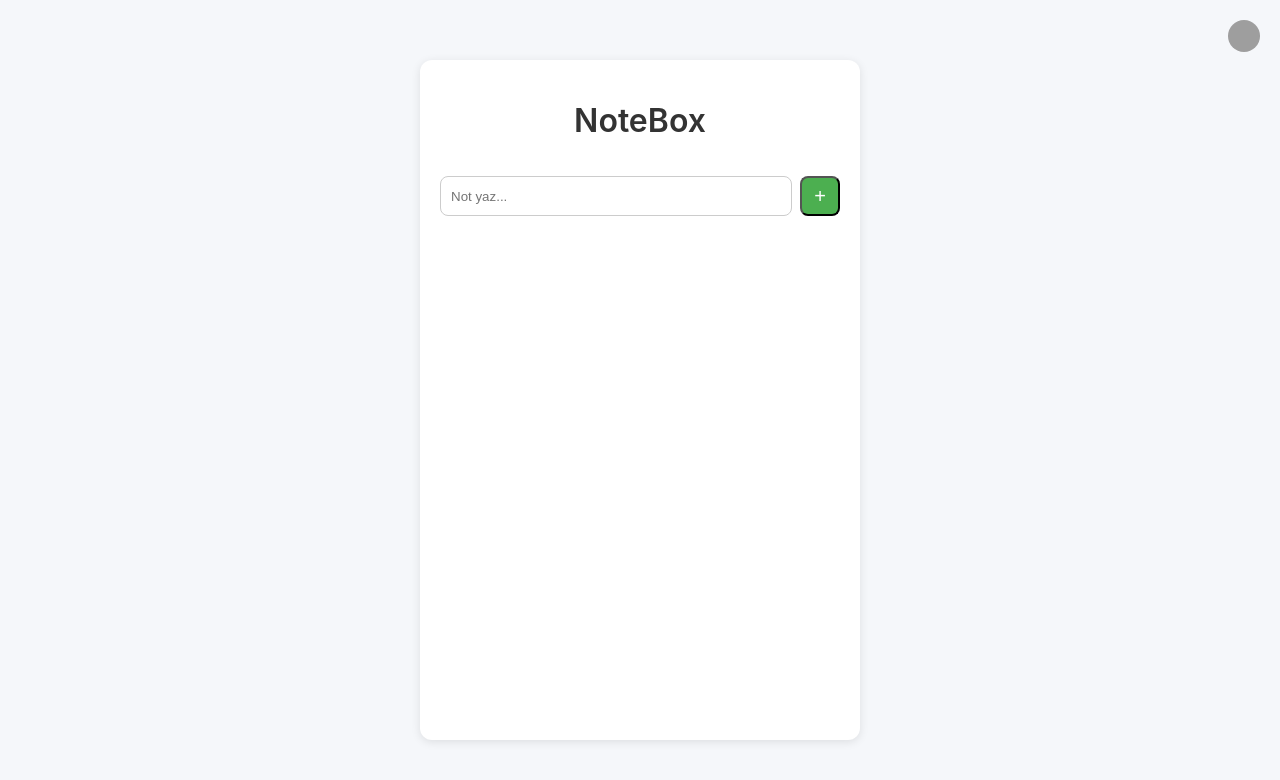
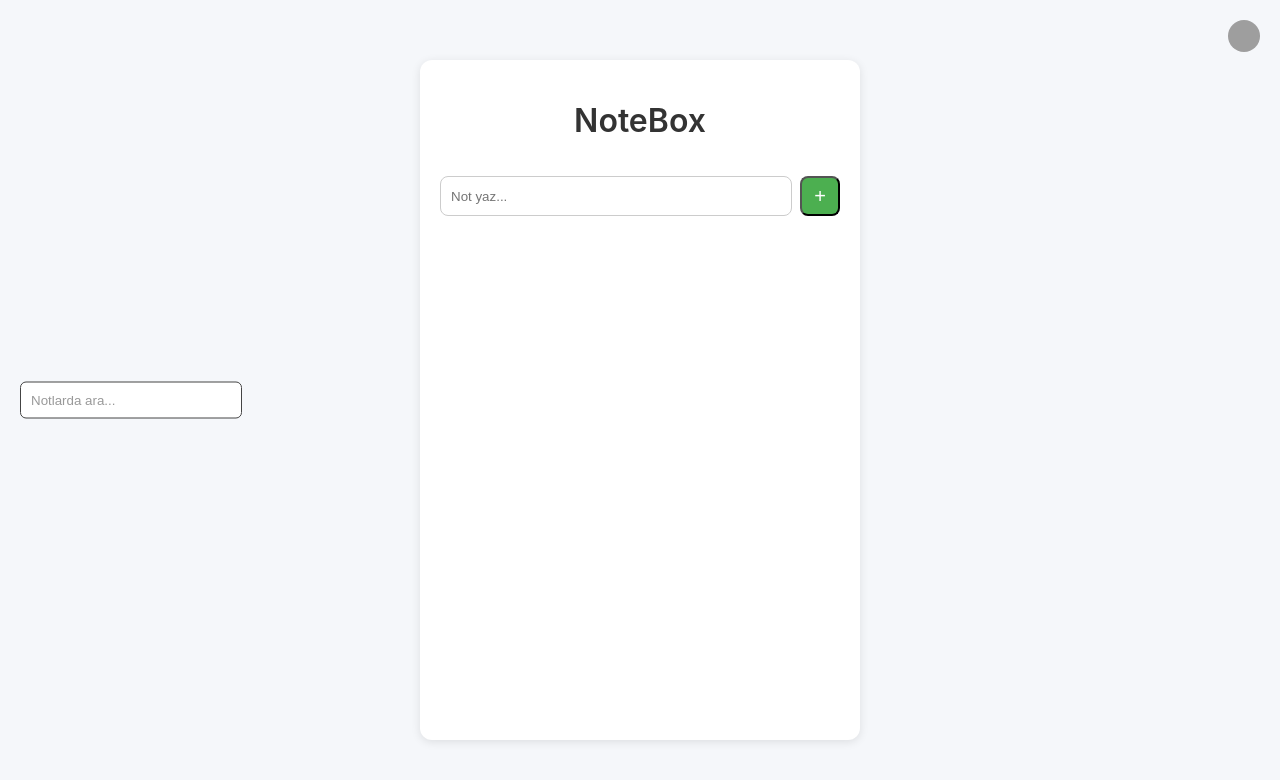
Before and after one commit to UgurBilgic/NoteBox, a React (Create React App) app: page / in a window 1280 px wide. Shown: the top 780 px of the page. Built offline with nearby package versions, Linux system fonts and the light colour scheme; grey boxes are pictures that could not be loaded.

Commit message:
Not arama özelliği eklendi ve UI düzenlemeleri yapıldı

```diff
--- a/src/App.css
+++ b/src/App.css
@@ -213,3 +213,67 @@ body.dark .theme-toggle {
 body.dark .note-list::-webkit-scrollbar-thumb {
   background: #555;
 }
+
+.search-input::placeholder {
+  color: var(--text-light);
+}
+
+.search-row {
+  display: flex;
+  justify-content: flex-start;
+  width: 100%;
+  margin-bottom: 10px;
+}
+
+.search-input {
+  width: 60%;
+  padding: 10px;
+  border: 1px solid var(--border);
+  border-radius: 6px;
+  background: var(--card-bg);
+  color: var(--text);
+  outline: none;
+}
+
+.search-box-left {
+  position: fixed;
+  left: 20px;
+  top: 50%;
+  transform: translateY(-50%);
+}
+
+.search-left-input {
+  width: 200px;
+  padding: 10px;
+  border: 1px solid var(--border);
+  border-radius: 6px;
+  background: var(--card-bg);
+  color: var(--text);
+  outline: none;
+}
+
+.search-left-input::placeholder {
+  color: var(--text-light);
+}
+/* Light Mode */
+body.light .search-left-input {
+  background: #fff;         /* siyah arka plan */
+  color: #fff;              /* beyaz yazı */
+  border: 1px solid #444;   /* ince border */
+}
+
+/* Dark Mode */
+body.dark .search-left-input {
+  background: #fff;         /* beyaz arka plan */
+  color: #000;              /* siyah yazı */
+  border: 1px solid #ccc;   /* ince border */
+}
+
+/* Placeholder renkleri */
+body.light .search-left-input::placeholder {
+  color: #999;
+}
+
+body.dark .search-left-input::placeholder {
+  color: #666;
+}
--- a/src/App.js
+++ b/src/App.js
@@ -3,6 +3,7 @@ import "./App.css";
 
 function App() {
   const [dark, setDark] = useState(false);
+  const [search, setSearch] = useState("");
   const [note, setNote] = useState("");
   const [notes, setNotes] = useState([]);
   const [editingIndex, setEditingIndex] = useState(null);
@@ -80,6 +81,14 @@ function App() {
   return (
     <div className="container">
       <button className="theme-toggle" onClick={() => setDark(!dark)}></button>
+      <div className="search-box-left">
+        <input
+          className="search-left-input"
+          placeholder="Notlarda ara..."
+          value={search}
+          onChange={(e) => setSearch(e.target.value)}
+        />
+      </div>
 
       <div className="card">
         <h1 className="title">NoteBox</h1>
@@ -98,7 +107,9 @@ function App() {
         </div>
 
         <ul className="note-list">
-          {notes.map((n, index) => (
+          {notes
+            .filter((n) => n.text.toLowerCase().includes(search.toLowerCase()))
+            .map((n, index) => (
               <li key={index} className="note-item">
                 <span className="note-date">{n.date}</span>
 
@@ -129,7 +140,10 @@ function App() {
                       ✓
                     </button>
                   ) : (
-                  <button className="edit-btn" onClick={() => startEdit(index)}>
+                    <button
+                      className="edit-btn"
+                      onClick={() => startEdit(index)}
+                    >
                       ✎
                     </button>
                   )}
```
Lines whose indentation alone changed are shown as unchanged.
